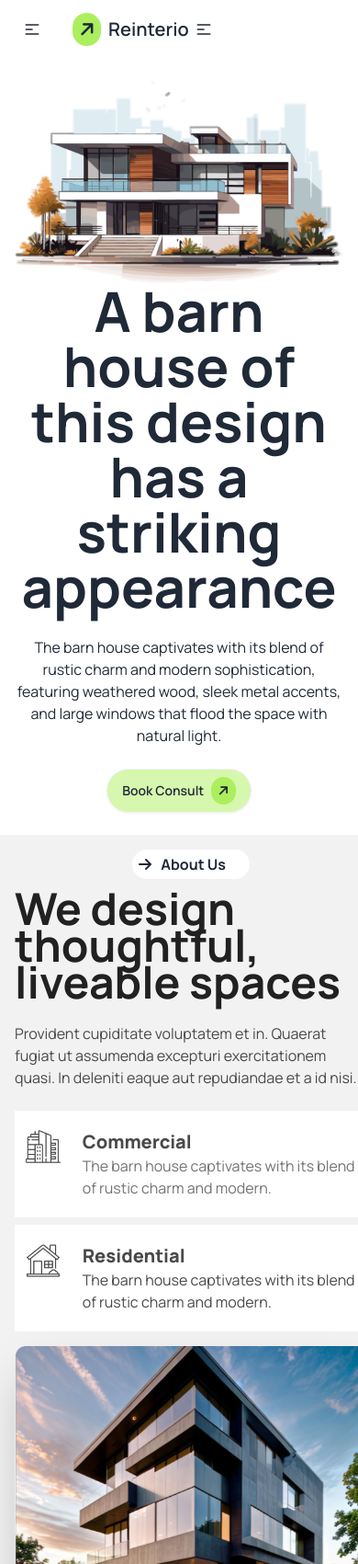
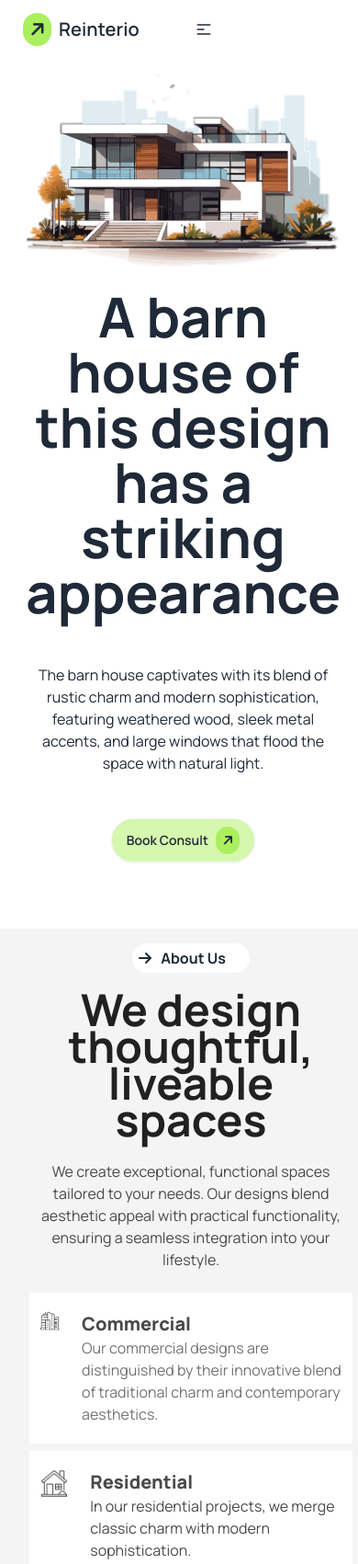
Before and after one commit to saudanoor/Website-Reinterio, a plain HTML site: page Reinterio-Website-for-Apartments/index.html in a window 390 px wide. Shown: the top 1701 px of the page at 92% size. Drawn offline with nearby package versions, Linux system fonts and the light colour scheme; files whose address does not match are found by name.

Commit message:
everythign except challange part done

```diff
--- a/Reinterio-Website-for-Apartments/index.html
+++ b/Reinterio-Website-for-Apartments/index.html
@@ -39,34 +39,9 @@
         <!-- Navbar -->
         <div class="navbar bg-base-100">
           <div class="navbar-start">
-            <div class="dropdown">
-              <div tabindex="0" role="button" class="btn btn-ghost lg:hidden">
-                <svg
-                  xmlns="http://www.w3.org/2000/svg"
-                  class="h-5 w-5"
-                  fill="none"
-                  viewBox="0 0 24 24"
-                  stroke="currentColor">
-                  <path
-                    stroke-linecap="round"
-                    stroke-linejoin="round"
-                    stroke-width="2"
-                    d="M4 6h16M4 12h8m-8 6h16" />
-                </svg>
-              </div>
-              <ul
-                tabindex="0"
-                class="menu menu-sm dropdown-content  bg-[#FFFFFF] rounded-box z-[1] mt-3 w-52 p-2 shadow">
-                <!-- Dropdwon -->
-                <li><a>Home</a></li>
-                <li><a>Services</a></li>
-                <li><a>Portfolio</a></li>
-                <li><a>Blogs</a></li>
-                <li><a>Contact Us</a></li>
 
 
-              </ul>
-            </div>
+
             <a class="btn btn-ghost text-xl">
 
               <div class="rounded-full border-1 border-[#1C1C1C] bg-[#ABEF5F] flex justify-around"><i class=" mx-2 my-2  fa-solid fa-arrow-up rotate-45 	color: rgb(248 250 252);"></i></div>
@@ -99,7 +74,7 @@
           <!-- jjjojjopiuj[oij] -->
 
 
-          <div class="dropdown">
+          <div class="dropdown  ">
             <div tabindex="0" role="button" class="btn btn-ghost lg:hidden">
               <svg
                 xmlns="http://www.w3.org/2000/svg"
@@ -134,14 +109,14 @@
 
         <!-- Banner after navbar starts Here -->
 
-        <div class="BANNER">
+        <div class="BANNER px-3 pb-14">
           <div class="BANNER-DIV   flex-1 flex-col ">
             <div class="hero bg-[#FFFFFF] min-h-screen">
               <div class="hero-content text-center">
-                <div class="max-w-5xl">
-                  <div class="flex justify-center"><img src="../Reinterio-Website-for-Apartments/assets/banner.png" alt=""></div>
-                  <h1 class="TITLE text-6xl font-bold max-w-5xl">A barn house of this design has a striking appearance</h1>
-                   <div class="TITLE-DES flex justify-center"><p class="py-6 max-w-4xl  ">
+                <div class="max-w-5xl ">
+                  <div class="flex justify-center mb-6"><img src="../Reinterio-Website-for-Apartments/assets/banner.png" alt=""></div>
+                  <h1 class="TITLE text-6xl font-bold max-w-5xl mb-6">A barn house of this design has a striking appearance</h1>
+                   <div class="TITLE-DES flex justify-center mb-6"><p class="py-6 max-w-4xl  ">
                     The barn house captivates with its blend of rustic charm and modern sophistication, featuring weathered wood, sleek metal accents, and large windows that flood the space with natural light.
                   </p></div>
                   <button class=" BUTTON btn rounded-full bg-[#ABEF5F]/50">
@@ -161,11 +136,17 @@
 
     <main>
 
+
+      <div class="icon hidden md:block absolute top-[870px]  left-[100px]"><img src="../Reinterio-Website-for-Apartments/assets/Vector.png" alt=""></div>
+
       <!-- DESIGN PART STARTS HERE -->
       <div class="DESIGN">
+
+
         <div class="">
 
-          <div class="hero bg-base-200  min-h-screen">
+          <div class="hero bg-[#f4f4f4] min-h-screen  ">
+
 <!-- icon incomplete -->
 
             <!-- <div class="icon absolute top-10 left-10"><img src="../Reinterio-Website-for-Apartments/assets/Vector.png" alt=""></div> -->
@@ -175,12 +156,12 @@
 
 
 
-<div class="desing-container">
+<div class="desing-container px-4">
               <div class="max-w-xl">
 
 
 
-                <div class="btn-title  flex flex-col gap-3   items-center md:items-start ">
+                <div class="btn-title  flex flex-col gap-5   items-center md:items-start ">
 
                   <div class="flex  ">
                     <div class="bg-white w-32 rounded-3xl font-bold " >
@@ -193,14 +174,13 @@
                 </div>
 
 
-                  <h1 class="text-5xl leading-10  font-bold text-[#212121]">We design thoughtful, liveable spaces</h1>
+                  <h1 class="text-5xl leading-10  font-bold text-[#212121] text-center md:text-left">We design thoughtful, liveable spaces</h1>
 
               </div>
 
 
-                <p class="py-6 text-[#494949]">
-                  Provident cupiditate voluptatem et in. Quaerat fugiat ut assumenda excepturi exercitationem
-                  quasi. In deleniti eaque aut repudiandae et a id nisi.
+                <p class="py-6 text-[#494949] text-center md:text-left">
+                  We create exceptional, functional spaces tailored to your needs. Our designs blend aesthetic appeal with practical functionality, ensuring a seamless integration into your lifestyle.
                 </p>
 
 <div class="GAP flex flex-col gap-2">
@@ -213,7 +193,7 @@
                   <div class="SMALL-TEXT flex flex-col">
                   <p class="text-[#494949] text-xl font-extrabold">Commercial </p>
 
-                  <p class="text-[#737373]">The barn house captivates with its blend of rustic charm and modern. </p>
+                  <p class="text-[#737373]">Our commercial designs are distinguished by their innovative blend of traditional charm and contemporary aesthetics. </p>
                    </div>
 
                    </div>
@@ -230,7 +210,7 @@
                     <div class="SMALL-TEXT flex flex-col">
                     <p class="text-[#494949] text-xl font-extrabold">Residential </p>
 
-                    <p class="text-[#494949]">The barn house captivates with its blend of rustic charm and modern. </p>
+                    <p class="text-[#494949]">In our residential projects, we merge classic charm with modern sophistication. </p>
                      </div>
 
                      </div>
@@ -265,10 +245,10 @@
 
       <!-- Works Process starts here -->
 
-      <div class="hero bg-base-200  min-h-screen">
+      <div class="hero bg-[#f4f4f4]  min-h-screen">
         <div class="max-w-xl">
 
-      <div class="works-container">
+      <div class="works-container py-11 px-2">
 
         <div class="works-elements">
 
@@ -290,7 +270,7 @@
           <div> <h1 class="text-5xl leading-10  font-bold text-[#212121] mt-3">Our Work Process</h1></div>
 
             <div class="py-6 text-[#494949]   text-center ">
-              The barn house captivates with its blend of rustic charm and modern design, featuring timeless wood and sleek metal accents.
+              The barn house impresses with its fusion of traditional allure and contemporary style, showcasing elegant wood elements and polished metal details.
             </div>
 
           </div>
@@ -382,6 +362,8 @@
 
 
 
+
+
 <!-- BONUS MODULE ENDS -->
 
 
@@ -411,10 +393,10 @@
 
     </div>
 
-    <div> <h1 class="text-5xl leading-10  font-bold text-[#212121] mt-3">Our Work Process</h1></div>
+    <div> <h1 class="text-5xl leading-10  font-bold text-[#212121] mt-3 text-center">Let’s Discuss Project</h1></div>
 
       <div class="py-6 text-[#494949]   text-center ">
-        The barn house captivates with its blend of rustic charm and modern design, featuring timeless wood and sleek metal accents.
+        Explore how our designs merge classic warmth with modern sophistication, incorporating enduring wood elements and stylish metal accents to create unique, inviting spaces.
       </div>
 
     </div>
@@ -508,14 +490,14 @@
 
 
 
-      <div class="py-6 text-[#494949]   text-center text-base font-medium ">
+      <div class="py-6 text-[#494949]   text-center text-base font-medium px-3">
         Where rustic charm meets modern design. We blend weathered wood with sleek metal to create timeless, stylish interiors for every space.
 
 
       </div>
 
 
-<div class="links  flex   gap-8  md:gap-16">
+<div class="links  flex   gap-8  md:gap-16  flex-col md:flex-row">
 
 <a href  =  "" class="text-[#E9E9E9]  text-base font-medium"> Home</a>
 <a href  =  "" class="text-[#E9E9E9]  text-base font-medium"> Services</a>
```
